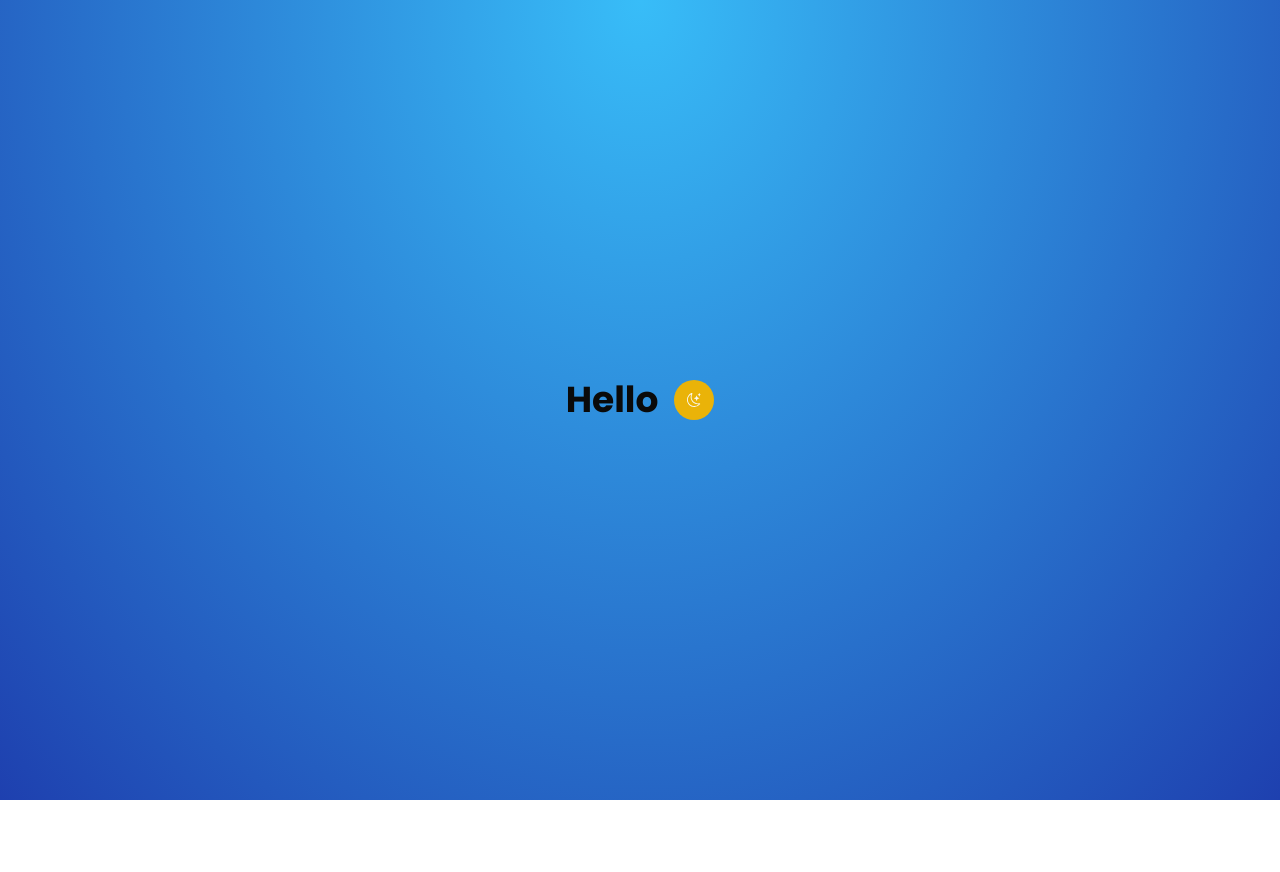
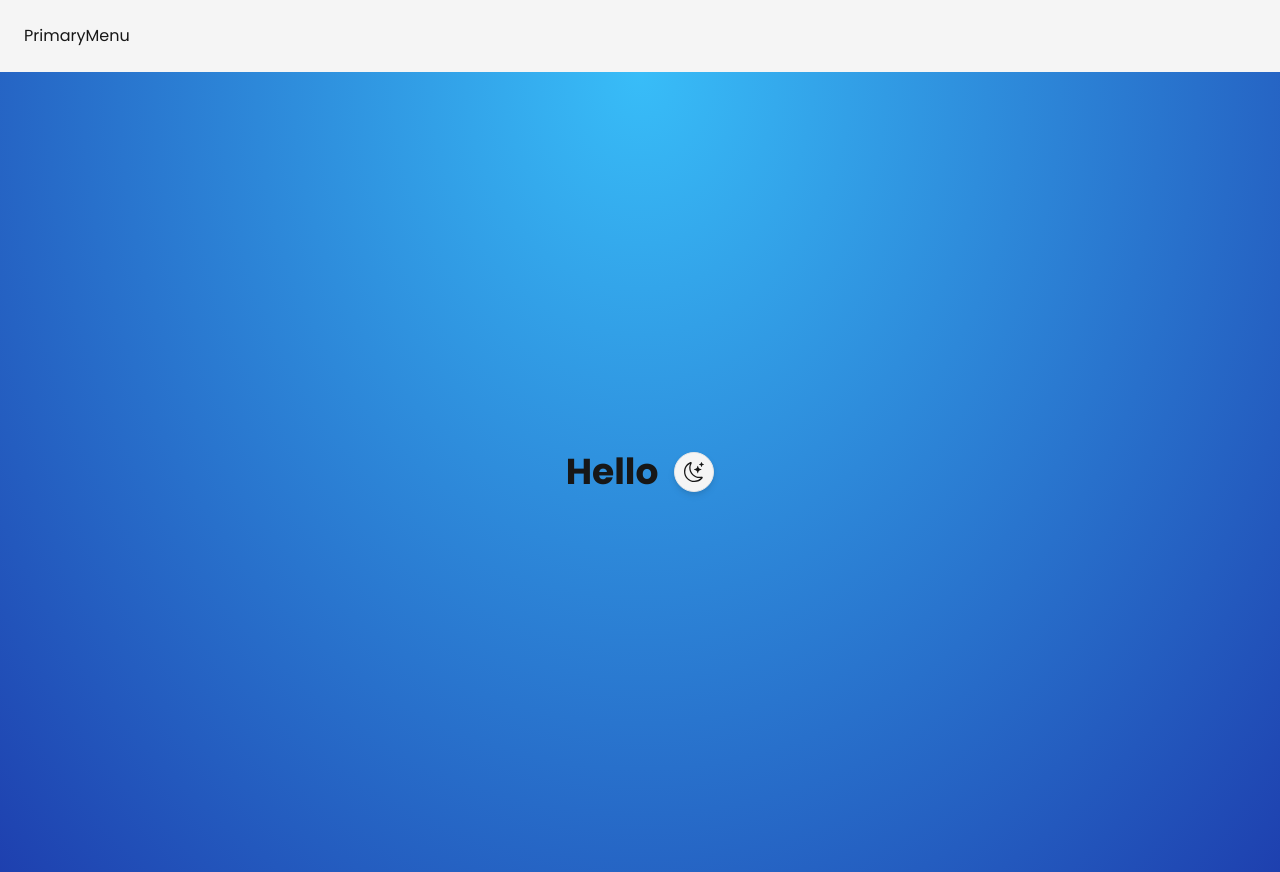
Before and after one commit to dev-kingz/single-tier, a Next.js app: page / in a window 1280 px wide. Before the commit the page ends 800 px from the top, so only its background shows below. Built offline with nearby package versions, Linux system fonts and the light colour scheme.

Commit message:
feat: Add PrimaryMenu component and update layout to include it

```diff
--- a/src/app/layout.tsx
+++ b/src/app/layout.tsx
@@ -3,6 +3,7 @@ import type {Metadata} from "next";
 import Providers from "@/app/providers";
 
 import {Cinzel, Poppins} from "next/font/google";
+import PrimaryMenu from "@/components/menus/primary-menu";
 
 const primary = Poppins({
   subsets: ["latin"],
@@ -32,7 +33,10 @@ export default function RootLayout({
       className={`${primary.variable} ${secondary.variable}`}
     >
       <body>
-        <Providers>{children}</Providers>
+        <Providers>
+          <PrimaryMenu />
+          {children}
+        </Providers>
       </body>
     </html>
   );
--- /dev/null
+++ b/src/components/menus/primary-menu/hamburger/index.tsx
@@ -0,0 +1,9 @@
+import React from 'react'
+
+const HamburgerMenu = () => {
+  return (
+    <div>HamburgerMenu</div>
+  )
+}
+
+export default HamburgerMenu
--- /dev/null
+++ b/src/components/menus/primary-menu/index.tsx
@@ -0,0 +1,28 @@
+import {cn} from "@/lib/utils";
+import React from "react";
+
+interface PrimaryMenuProps {
+  type?: "sticky" | "fixed" | "static";
+  className?: string;
+}
+
+const PrimaryMenu = ({className, type = "sticky"}: PrimaryMenuProps) => {
+  return (
+    <header
+      className={cn(
+        [
+          "PrimaryMenu w-full bg-background p-4 text-foreground sm:p-6",
+          type === "sticky" && "sticky top-0 z-50",
+          type === "fixed" &&
+            "fixed top-0 z-50 bg-transparent text-white dark:bg-transparent dark:text-white",
+          type === "static" && "static",
+        ],
+        className,
+      )}
+    >
+      PrimaryMenu
+    </header>
+  );
+};
+
+export default PrimaryMenu;
--- /dev/null
+++ b/src/components/menus/primary-menu/main/index.tsx
@@ -0,0 +1,9 @@
+import React from 'react'
+
+const MainMenu = () => {
+  return (
+    <div>MainMenu</div>
+  )
+}
+
+export default MainMenu
--- a/src/components/theme/toggle.tsx
+++ b/src/components/theme/toggle.tsx
@@ -28,15 +28,19 @@ const ThemeToggle = ({...props}: ButtonProps) => {
 
   return (
     <div>
-      {/* Toggle button */}
       <Button
         size={"icon"}
+        variant={"outline"}
         onClick={toggleTheme}
         className="ThemeToggle
-        duration-300 hover:scale-110"
+        drop-shadow-md transition-all duration-300 hover:scale-110"
         {...props}
       >
-        {currentTheme === "dark" ? <BsSun /> : <BsMoonStars />}
+        {currentTheme === "dark" ? (
+          <BsSun className="h-5 w-5 stroke-[0.5] text-yellow-500" />
+        ) : (
+          <BsMoonStars className="h-5 w-5" />
+        )}
       </Button>
     </div>
   );
--- a/tailwind.config.ts
+++ b/tailwind.config.ts
@@ -15,8 +15,11 @@ const config: Config = {
           "html, body, :root": {"@apply h-full font-primary": {}},
 
           ":root": {
-            "--background": "0 0% 100%",
-            "--foreground": "0 0% 3.9%",
+            "--white": "0 0% 96.1%",
+            "--black": "0 0% 9%",
+
+            "--background": "0 0% 96.1%",
+            "--foreground": "0 0% 9%",
             "--card": "0 0% 100%",
             "--card-foreground": "0 0% 3.9%",
             "--popover": "0 0% 100%",
@@ -43,8 +46,8 @@ const config: Config = {
           },
 
           ".dark": {
-            "--background": "0 0% 3.9%",
-            "--foreground": "0 0% 98%",
+            "--background": "0 0% 9%",
+            "--foreground": "0 0% 96.1%",
             "--card": "0 0% 3.9%",
             "--card-foreground": "0 0% 98%",
             "--popover": "0 0% 3.9%",
--- a/tsconfig.json
+++ b/tsconfig.json
@@ -34,7 +34,7 @@
     "**/*.tsx",
     ".next/types/**/*.ts",
     "tailwind.config.ts"
-  ],
+, "src/components/menus/primary-menu/hamburger/index.tsx"  ],
   "exclude": [
     "node_modules"
   ]
```
